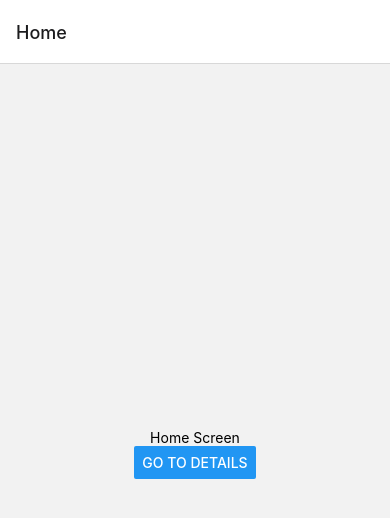
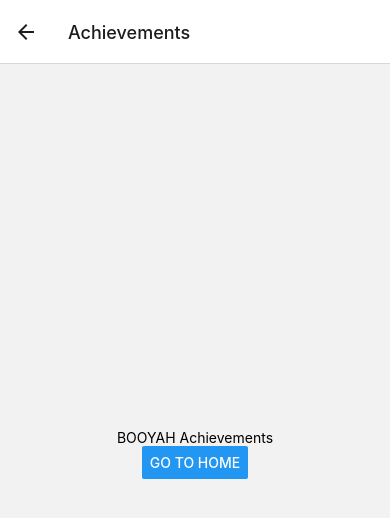
Before and after one commit to JohanLee2000/GNEC-Hackathon, a React Native app in the folder CarbonGo/: screen /Achievements in a window 390 px wide. Shown: the top 518 px of the page. Built offline with nearby package versions, Linux system fonts and the light colour scheme.

Commit message:
Screens different

```diff
--- a/CarbonGo/App.js
+++ b/CarbonGo/App.js
@@ -4,14 +4,21 @@ import * as React from 'react';
 import { NavigationContainer } from '@react-navigation/native';
 import { createStackNavigator } from '@react-navigation/stack';
 import Home from './screens/Home';
+import Profile from './screens/Profile';
+import Settings from './screens/Settings';
+import Achievements from './screens/Achievements';
 
 const Stack = createStackNavigator();
 export default function App() {
   return (
     <NavigationContainer>
       <Stack.Navigator initialRouteName="Home">
+        <>
         <Stack.Screen name="Home" component={Home} />
-        {/* Add more screens as needed */}
+        <Stack.Screen name="Profile" component={Profile} />
+        <Stack.Screen name="Settings" component={Settings} />
+        <Stack.Screen name="Achievements" component={Achievements} />
+        </>
       </Stack.Navigator>
     </NavigationContainer>
   );
--- a/CarbonGo/screens/Achievements.js
+++ b/CarbonGo/screens/Achievements.js
@@ -0,0 +1,24 @@
+import React from 'react';
+import { View, Text, Button, StyleSheet } from 'react-native';
+
+const Achievements = ({ navigation }) => {
+    return (
+        <View style={styles.container}>
+            <Text>BOOYAH Achievements</Text>
+            <Button
+                title="Go to Home"
+                onPress={() => navigation.navigate('Home')} // Make sure you have a DetailsScreen defined to use this
+            />
+        </View>
+    );
+};
+
+const styles = StyleSheet.create({
+    container: {
+        flex: 1,
+        alignItems: 'center',
+        justifyContent: 'center',
+    },
+});
+
+export default Achievements;
--- a/CarbonGo/screens/Profile.js
+++ b/CarbonGo/screens/Profile.js
@@ -0,0 +1,24 @@
+import React from 'react';
+import { View, Text, Button, StyleSheet } from 'react-native';
+
+const Profile = ({ navigation }) => {
+    return (
+        <View style={styles.container}>
+            <Text>Profile</Text>
+            <Button
+                title="Go to Home"
+                onPress={() => navigation.navigate('Home')} // Make sure you have a DetailsScreen defined to use this
+            />
+        </View>
+    );
+};
+
+const styles = StyleSheet.create({
+    container: {
+        flex: 1,
+        alignItems: 'center',
+        justifyContent: 'center',
+    },
+});
+
+export default Profile;
--- a/CarbonGo/screens/Settings.js
+++ b/CarbonGo/screens/Settings.js
@@ -0,0 +1,24 @@
+import React from 'react';
+import { View, Text, Button, StyleSheet } from 'react-native';
+
+const Settings = ({ navigation }) => {
+    return (
+        <View style={styles.container}>
+            <Text>Settings</Text>
+            <Button
+                title="Go to Home"
+                onPress={() => navigation.navigate('Home')} // Make sure you have a DetailsScreen defined to use this
+            />
+        </View>
+    );
+};
+
+const styles = StyleSheet.create({
+    container: {
+        flex: 1,
+        alignItems: 'center',
+        justifyContent: 'center',
+    },
+});
+
+export default Settings;
```
